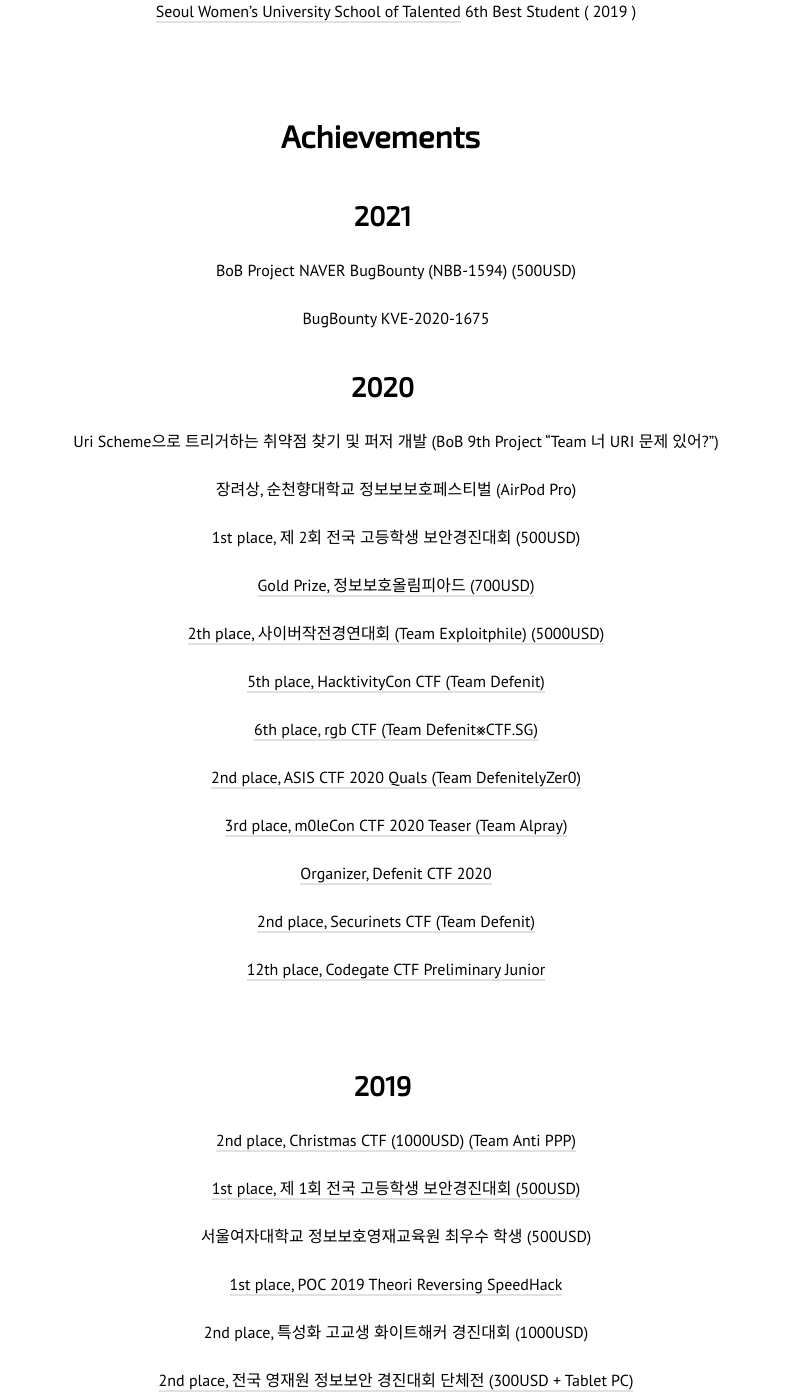
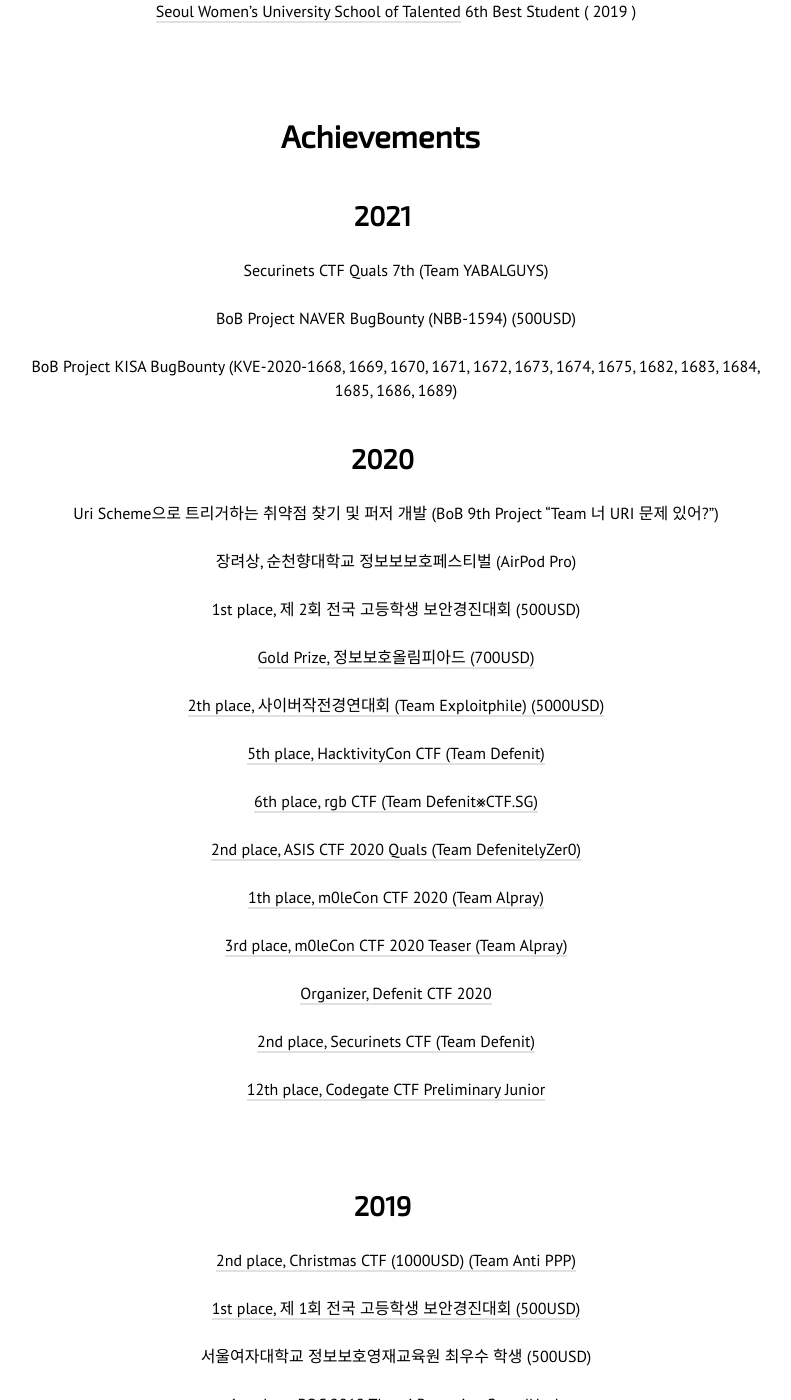
Before and after one commit to realsung/realsung.github.io, a Jekyll site: the page built from about.markdown, in a window 1280 px wide and 1400 px high, scrolled down 802 px. Shown: the whole window, without its empty margins (244-1035 px from the left). Built offline with Jekyll 4.4.1, drawn with Linux system fonts in a browser that asks for light colours; nearby versions of some CDN libraries.

Commit message:
Update about.markdown

```diff
--- a/about.markdown
+++ b/about.markdown
@@ -36,9 +36,11 @@
 
 ### 2021
 
+Securinets CTF Quals 7th (Team YABALGUYS)
+
 BoB Project NAVER BugBounty (NBB-1594) (500USD)
 
-BugBounty KVE-2020-1675
+BoB Project KISA BugBounty (KVE-2020-1668, 1669, 1670, 1671, 1672, 1673, 1674, 1675, 1682, 1683, 1684, 1685, 1686, 1689)
 
 ### 2020
 
@@ -57,6 +59,8 @@
 [6th place, rgb CTF (Team Defenit⨳CTF.SG)](https://ctftime.org/event/1042)
 
 [2nd place, ASIS CTF 2020 Quals (Team DefenitelyZer0)](https://ctftime.org/event/964)
+
+[1th place, m0leCon CTF 2020 (Team Alpray)](https://ctftime.org/event/1135)
 
 [3rd place, m0leCon CTF 2020 Teaser (Team Alpray)](https://ctftime.org/event/1025)
 
```
